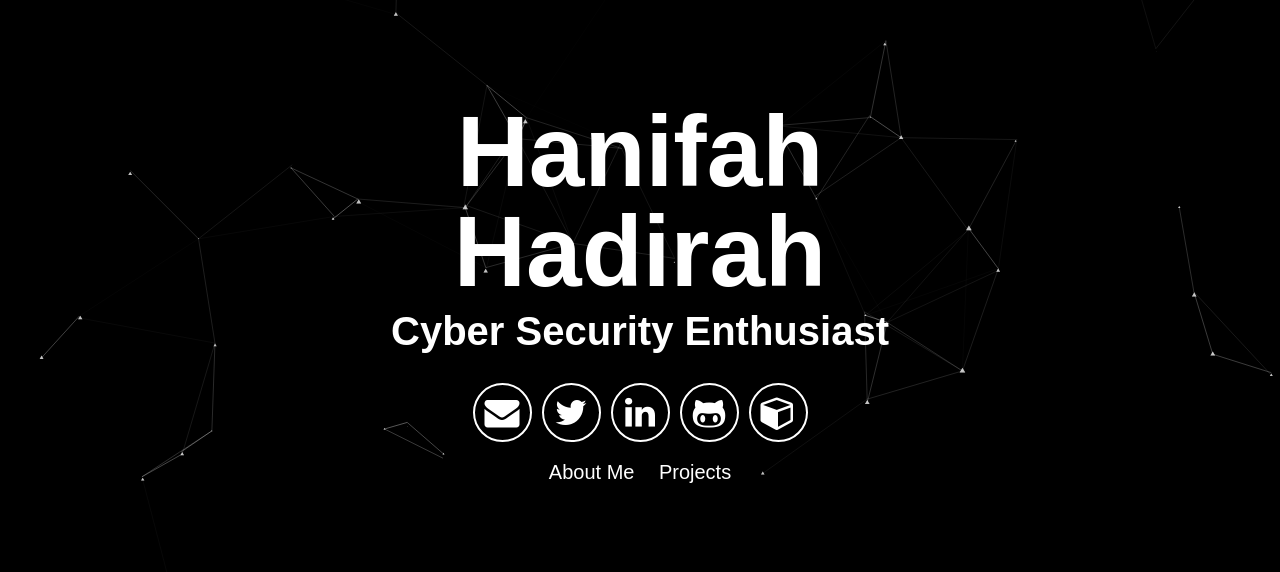
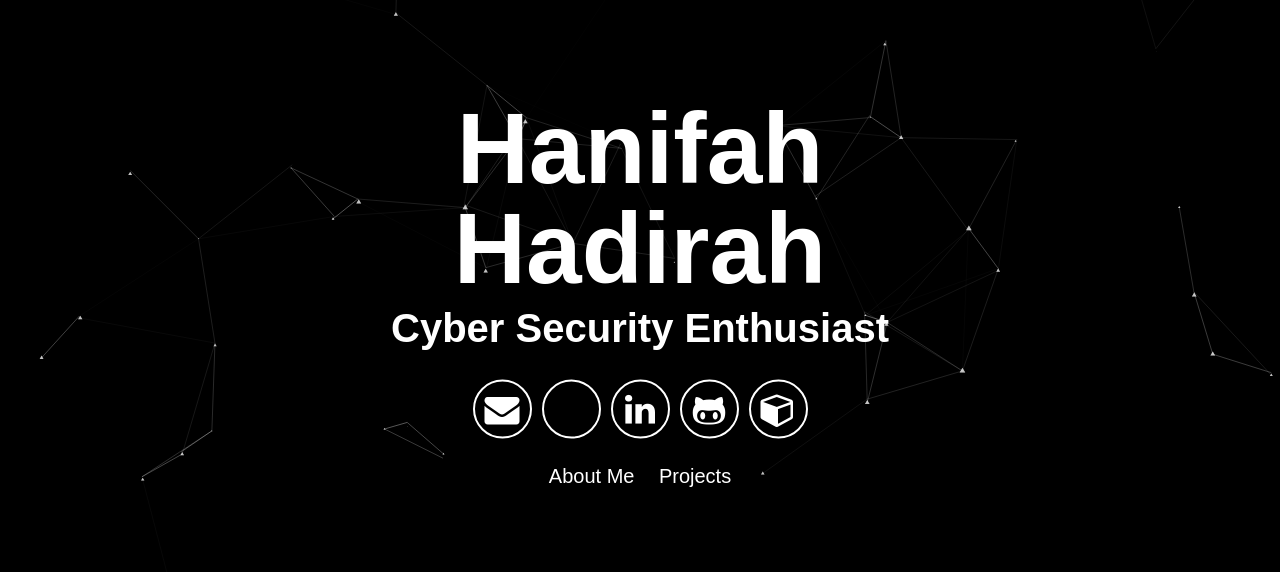
Before and after one commit to ghost1nwires/ghost1nwires.github.io, a Jekyll site: the page built from index.html, in a window 1280 px wide. Shown: the part 191-763 px from the top of the page. Built offline with Jekyll 4.4.1, drawn with Linux system fonts in a browser that asks for light colours.

Commit message:
Update header.html

```diff
--- a/_includes/header.html
+++ b/_includes/header.html
@@ -6,7 +6,7 @@
       </h1>
       <div class="header-icons">
         <a aria-label="Send email" a href="mailto:hanifahhadirah@gmail.com"><i class="icon fa fa-envelope"></i></a>
-        <a aria-label="My Twitter" target="_blank" a href="https://www.twitter.com/ghostinwires_"><i class="icon fa fa-twitter" aria-hidden="true"></i></a>
+        <a aria-label="My Google" target="_blank" a href="https://www.cloudskillsboost.google/public_profiles/858d3a92-7759-4f09-a20c-7a8b56bec4c4"><i class="icon fa google" aria-hidden="true"></i></a>
         <a aria-label="My Linkedin" target="_blank" a href="https://www.linkedin.com/in/hanifahhadirah/"><i class="icon fa fa-linkedin" aria-hidden="true"></i></a>
         <a aria-label="My Github" target="_blank" a href="https://www.github.com./ghost1nwires"><i class="icon fa fa-github-alt" aria-hidden="true"></i></a>
         <a aria-label="My Github" target="_blank" a href="https://hanif-uh.gitbook.io"><i class="icon fa fa-cube" aria-hidden="true"></i></a>
```
